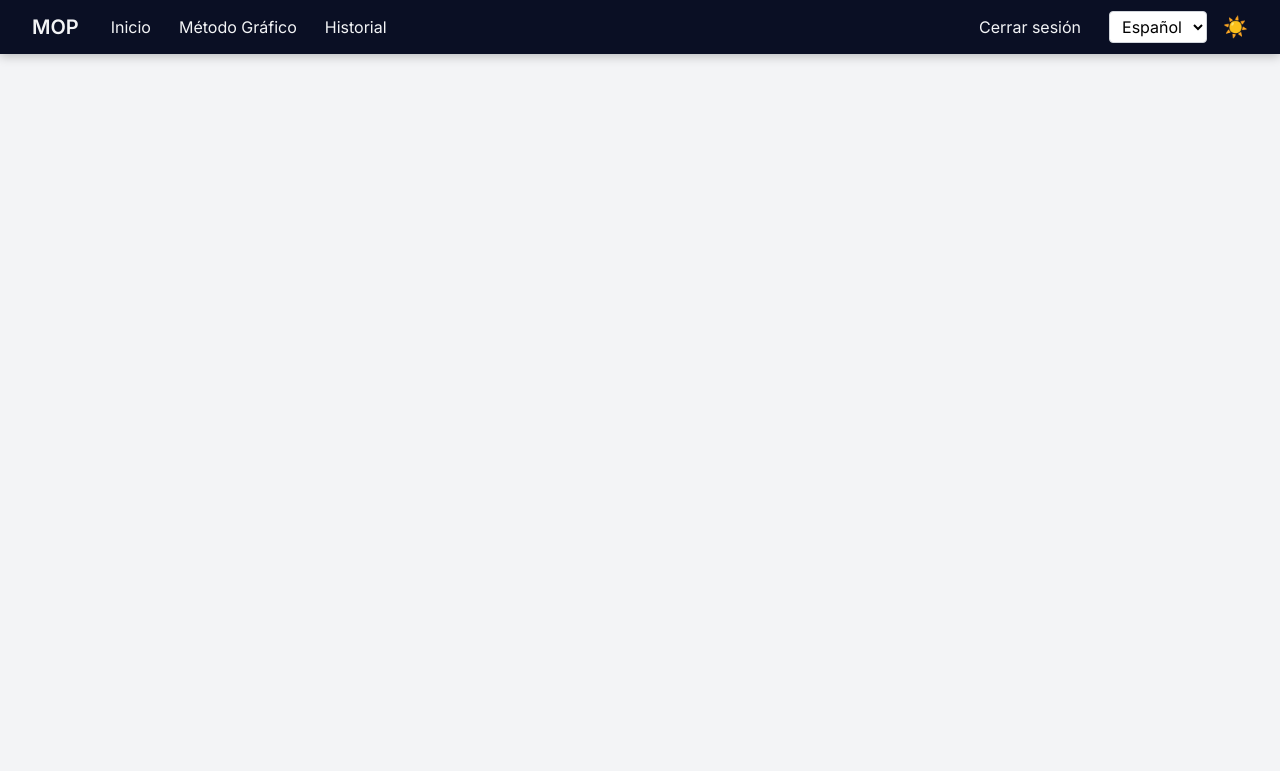
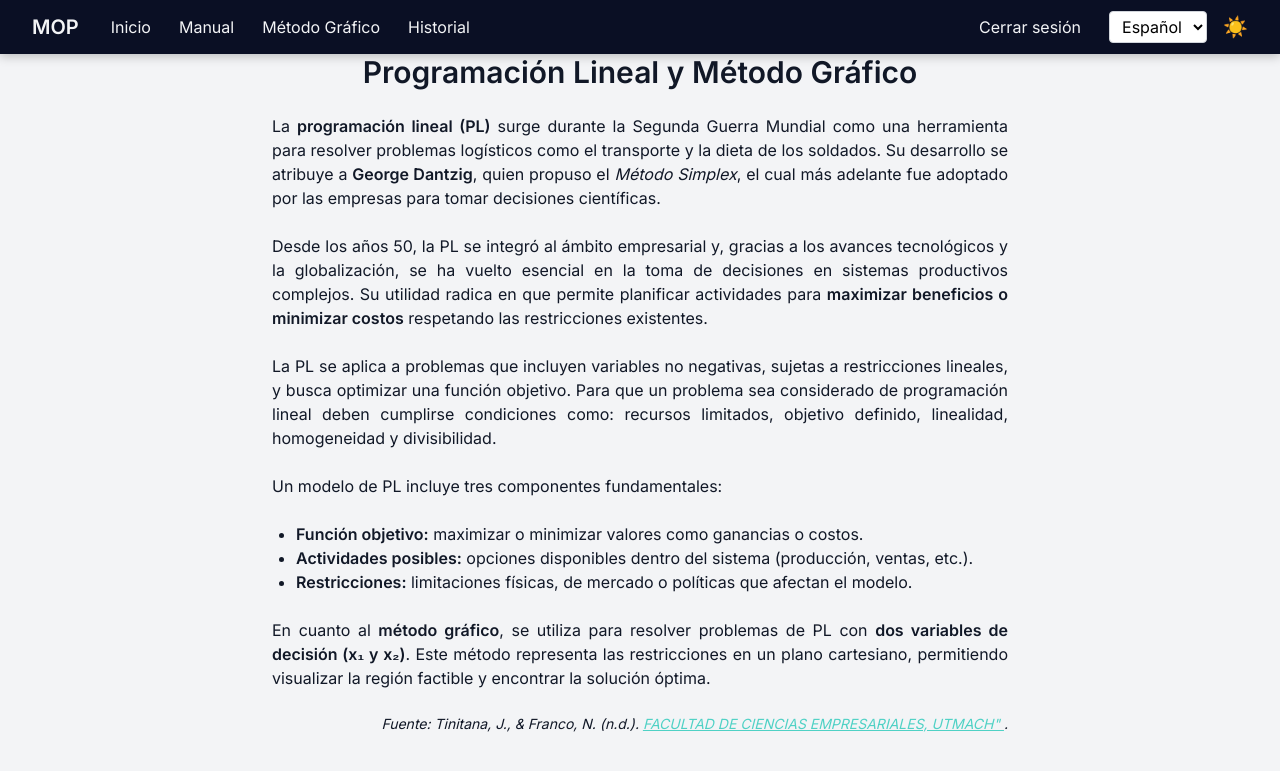
Before and after one commit to YANA021/MOP-Repository, a Django app: page /es/MetodoGrafico/Inicio/ in a window 1280 px wide. Shown: the top 771 px of the page. Run offline with Django 5.2, Linux system fonts and the light colour scheme; some libraries are stand-ins or nearby versions.

Commit message:
Home actualizado y manual agregado

```diff
--- a/MetodoGrafico/urls.py
+++ b/MetodoGrafico/urls.py
@@ -6,6 +6,7 @@ app_name = 'metodo'
 
 urlpatterns = [
     path('Inicio/', views.home, name='home'),
+    path('manual/', views.manual, name='manual'),
     path('solucionador/', views.metodo_grafico, name='metodo_grafico'),
     path('sistema/', views.resolver_sistema, name='resolver_sistema'),
     path('historial/', login_required(views.historial_problemas), name='historial'),
--- a/MetodoGrafico/views.py
+++ b/MetodoGrafico/views.py
@@ -50,6 +50,9 @@ def home(request):
     """Renderiza la página de inicio."""
     return render(request, "home.html")
 
+def manual(request):
+    """Renderiza la página manual."""
+    return render(request, "manual.html")
 
 def metodo_grafico(request):
     """Muestra el formulario y procesa el método gráfico."""
--- a/Mop_Proyecto/templates/base.html
+++ b/Mop_Proyecto/templates/base.html
@@ -32,8 +32,9 @@
             <a href="{% url 'metodo:home' %}" class="text-[20px] font-bold mr-5">MOP</a>
             <div class="hidden md:flex space-x-1">
                 <a href="{% url 'metodo:home' %}" class="px-3 py-1 hover:underline hover:text-[#4FD1C5] transition">{% trans "Inicio" %}</a>
+                <a href="{% url 'metodo:manual' %}" class="px-3 py-1 hover:underline hover:text-[#4FD1C5] transition">{% trans "Manual" %}</a>
                 <a href="{% url 'metodo:metodo_grafico' %}" class="px-3 py-1 hover:underline hover:text-[#4FD1C5] transition">{% trans "Método Gráfico" %}</a>
-                 <a href="{% url 'metodo:historial' %}" class="px-3 py-1 hover:underline hover:text-[#4FD1C5] transition">{% trans "Historial" %}</a>
+                <a href="{% url 'metodo:historial' %}" class="px-3 py-1 hover:underline hover:text-[#4FD1C5] transition">{% trans "Historial" %}</a>
             </div>
         </div>
         <div class="flex items-center space-x-4">
@@ -64,7 +65,8 @@
     </nav>
    <div id="mobile-menu" class="hidden md:hidden fixed top-[54px] inset-x-0 nav-theme z-40">
         <a href="{% url 'metodo:home' %}" class="block px-4 py-2 hover:bg-[#4FD1C5]">Inicio</a>
-         <a href="{% url 'metodo:metodo_grafico' %}" class="block px-4 py-2 hover:bg-[#4FD1C5]">{% trans "Método Gráfico" %}</a>
+        <a href="{% url 'metodo:manual' %}" class="px-3 py-1 hover:underline hover:text-[#4FD1C5] transition">{% trans "Manual" %}</a>
+        <a href="{% url 'metodo:metodo_grafico' %}" class="block px-4 py-2 hover:bg-[#4FD1C5]">{% trans "Método Gráfico" %}</a>
         <a href="{% url 'metodo:historial' %}" class="block px-4 py-2 hover:bg-[#4FD1C5]">{% trans "Historial" %}</a>
     </div>
     <main class="pt-[54px] max-w-3xl mx-auto px-4 py-6">
--- a/Mop_Proyecto/templates/home.html
+++ b/Mop_Proyecto/templates/home.html
@@ -2,4 +2,72 @@
 {% load i18n %}
 {% block title %}{% trans "Inicio" %}{% endblock %}
 {% block content %}
+<section class="space-y-6 text-justify">
+  <h1 class="text-3xl font-bold text-center">
+    {% trans "Programación Lineal y Método Gráfico" %}
+  </h1>
+
+  <p>
+    {% blocktrans trimmed %} La <strong>programación lineal (PL)</strong> surge
+    durante la Segunda Guerra Mundial como una herramienta para resolver
+    problemas logísticos como el transporte y la dieta de los soldados. Su
+    desarrollo se atribuye a <strong>George Dantzig</strong>, quien propuso el
+    <em>Método Simplex</em>, el cual más adelante fue adoptado por las empresas
+    para tomar decisiones científicas. {% endblocktrans %}
+  </p>
+
+  <p>
+    {% blocktrans trimmed %} Desde los años 50, la PL se integró al ámbito
+    empresarial y, gracias a los avances tecnológicos y la globalización, se ha
+    vuelto esencial en la toma de decisiones en sistemas productivos complejos.
+    Su utilidad radica en que permite planificar actividades para
+    <strong>maximizar beneficios o minimizar costos</strong> respetando las
+    restricciones existentes. {% endblocktrans %}
+  </p>
+
+  <p>
+    {% blocktrans trimmed %} La PL se aplica a problemas que incluyen variables
+    no negativas, sujetas a restricciones lineales, y busca optimizar una
+    función objetivo. Para que un problema sea considerado de programación
+    lineal deben cumplirse condiciones como: recursos limitados, objetivo
+    definido, linealidad, homogeneidad y divisibilidad. {% endblocktrans %}
+  </p>
+
+  <p>{% trans "Un modelo de PL incluye tres componentes fundamentales:" %}</p>
+  <ul class="list-disc pl-6">
+    <li>
+      {% blocktrans trimmed %}
+      <strong>Función objetivo:</strong> maximizar o minimizar valores como
+      ganancias o costos. {% endblocktrans %}
+    </li>
+    <li>
+      {% blocktrans trimmed %}
+      <strong>Actividades posibles:</strong> opciones disponibles dentro del
+      sistema (producción, ventas, etc.). {% endblocktrans %}
+    </li>
+    <li>
+      {% blocktrans trimmed %}
+      <strong>Restricciones:</strong> limitaciones físicas, de mercado o
+      políticas que afectan el modelo. {% endblocktrans %}
+    </li>
+  </ul>
+
+  <p>
+    {% blocktrans trimmed %} En cuanto al <strong>método gráfico</strong>, se
+    utiliza para resolver problemas de PL con
+    <strong>dos variables de decisión (x₁ y x₂)</strong>. Este método representa
+    las restricciones en un plano cartesiano, permitiendo visualizar la región
+    factible y encontrar la solución óptima. {% endblocktrans %}
+  </p>
+
+  <p class="text-sm italic text-right">
+    {% trans "Fuente:" %} Tinitana, J., & Franco, N. (n.d.).
+    <a
+      href="https://repositorio.utmachala.edu.ec/bitstream/48000/15284/1/E-8283_JARAMILLO%20TINITANA%20NERY%20FRANCO.pdf"
+      target="_blank"
+      class="text-[#4FD1C5] underline">
+      FACULTAD DE CIENCIAS EMPRESARIALES, UTMACH"
+    </a>.
+  </p>
+</section>
 {% endblock %}
```
Also changed, not shown: Mop_Proyecto/templates/manual.html (added, +92 -0 lines), MetodoGrafico/locale/en/LC_MESSAGES/django.po, Mop_Proyecto/locale/en/LC_MESSAGES/django.po, Mop_Proyecto/static/images/manual/paso1_tipo.png (added), Mop_Proyecto/static/images/manual/paso2_objetivo.png (added), Mop_Proyecto/static/images/manual/paso3_rango.png (added), Mop_Proyecto/static/images/manual/paso4_restricciones.png (added), Mop_Proyecto/static/images/manual/paso5_resultado.png (added), locale/en/LC_MESSAGES/django.po, 3 other files.
